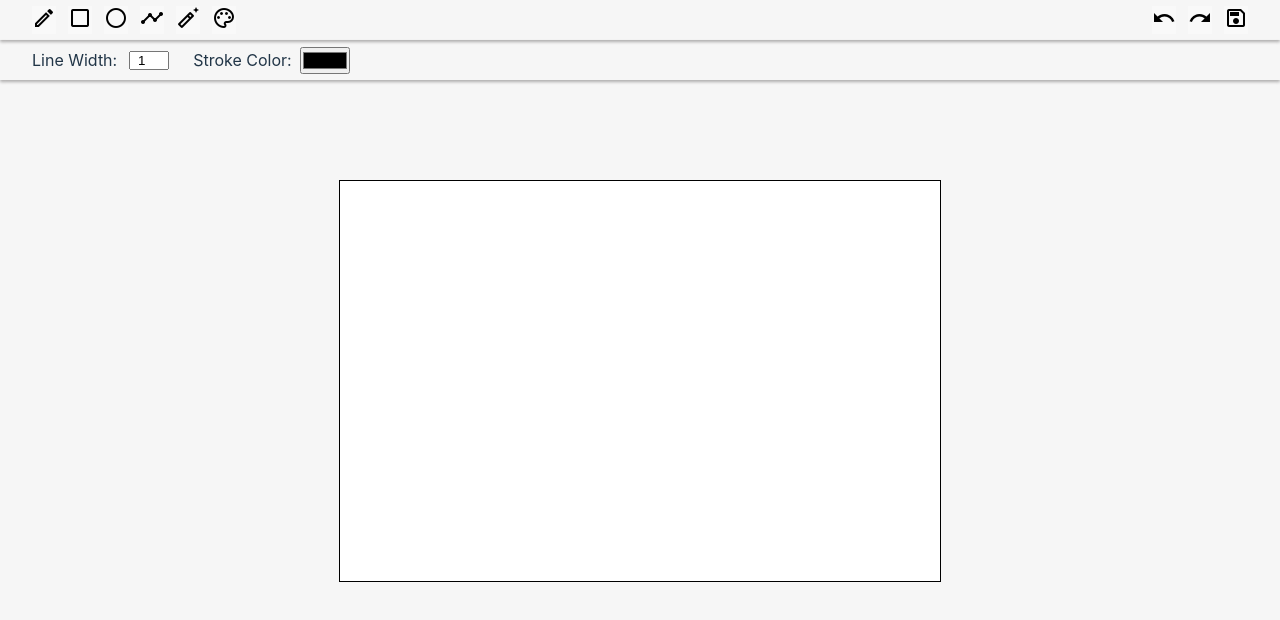
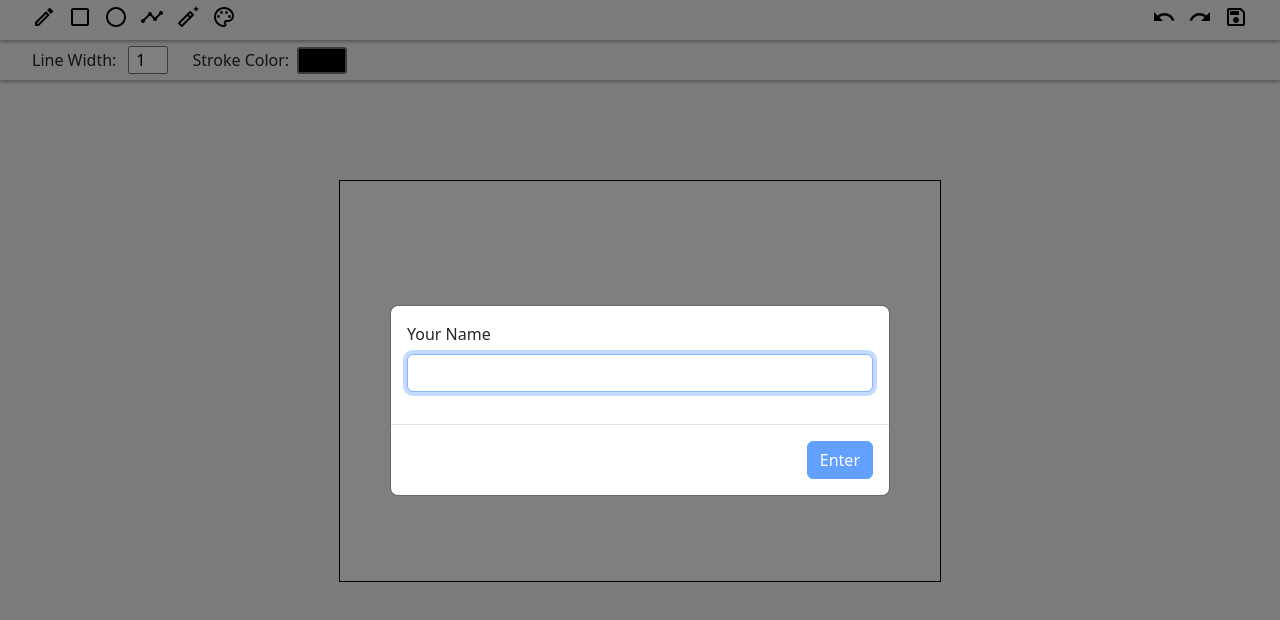
Before and after one commit to ihnatenkoo/Paint-Online, a React (Vite) app in the folder client/: page /f1867464cea8 in a window 1280 px wide. Shown: the top 620 px of the page. Built offline with nearby package versions, Linux system fonts and the light colour scheme.

Commit message:
Client: create StartModal, add userName to canvasState

```diff
--- a/client/package.json
+++ b/client/package.json
@@ -9,10 +9,12 @@
     "preview": "vite preview"
   },
   "dependencies": {
+    "bootstrap": "^5.2.3",
     "material-icons": "^1.13.1",
     "mobx": "^6.8.0",
     "mobx-react-lite": "^3.4.0",
     "react": "^18.2.0",
+    "react-bootstrap": "^2.7.2",
     "react-dom": "^18.2.0",
     "react-router-dom": "^6.8.1",
     "sass": "^1.58.3"
--- a/client/src/App.jsx
+++ b/client/src/App.jsx
@@ -1,10 +1,12 @@
 import Canvas from './components/Canvas/Canvas';
 import SettingBar from './components/SettingBar/SettingBar';
+import StartModal from './components/StartModal/StartModal';
 import ToolBar from './components/ToolBar/ToolBar';
 
 const App = () => {
 	return (
 		<main>
+			<StartModal />
 			<ToolBar />
 			<SettingBar />
 			<Canvas />
--- /dev/null
+++ b/client/src/components/StartModal/StartModal.jsx
@@ -0,0 +1,48 @@
+import React, { useState } from 'react';
+import Button from 'react-bootstrap/Button';
+import Form from 'react-bootstrap/Form';
+import Modal from 'react-bootstrap/Modal';
+import canvasState from '../../store/canvasState';
+
+const StartModal = () => {
+	const [show, setShow] = useState(true);
+	const [name, setName] = useState('');
+
+	const onNameChange = (e) => {
+		setName(e.target.value);
+	};
+
+	const handleSubmit = (e) => {
+		e.preventDefault();
+		if (name.length > 2) {
+			canvasState.setUserName(name);
+			setShow(false);
+		}
+	};
+
+	return (
+		<>
+			<Modal show={show} centered>
+				<Modal.Body>
+					<Form onSubmit={handleSubmit}>
+						<Form.Group className='mb-3' controlId='exampleForm.ControlInput1'>
+							<Form.Label>Your Name</Form.Label>
+							<Form.Control autoFocus value={name} onChange={onNameChange} />
+						</Form.Group>
+					</Form>
+				</Modal.Body>
+				<Modal.Footer>
+					<Button
+						variant='primary'
+						onClick={handleSubmit}
+						disabled={name.length < 3}
+					>
+						Enter
+					</Button>
+				</Modal.Footer>
+			</Modal>
+		</>
+	);
+};
+
+export default StartModal;
--- a/client/src/index.scss
+++ b/client/src/index.scss
@@ -1,4 +1,5 @@
 @import 'material-icons/iconfont/material-icons.css';
+@import 'bootstrap/dist/css/bootstrap.min.css';
 
 :root {
 	--white: #ffffff;
--- a/client/src/store/canvasState.js
+++ b/client/src/store/canvasState.js
@@ -2,6 +2,7 @@ import { makeAutoObservable } from 'mobx';
 
 class CanvasState {
 	canvas = null;
+	userName = null;
 	undoList = [];
 	redoList = [];
 
@@ -11,6 +12,10 @@ class CanvasState {
 
 	setCanvas(canvas) {
 		this.canvas = canvas;
+	}
+
+	setUserName(userName) {
+		this.userName = userName;
 	}
 
 	pushToUndo(data) {
```
Also changed, not shown: 1 other file (tests, documents, lock files or other folders).
